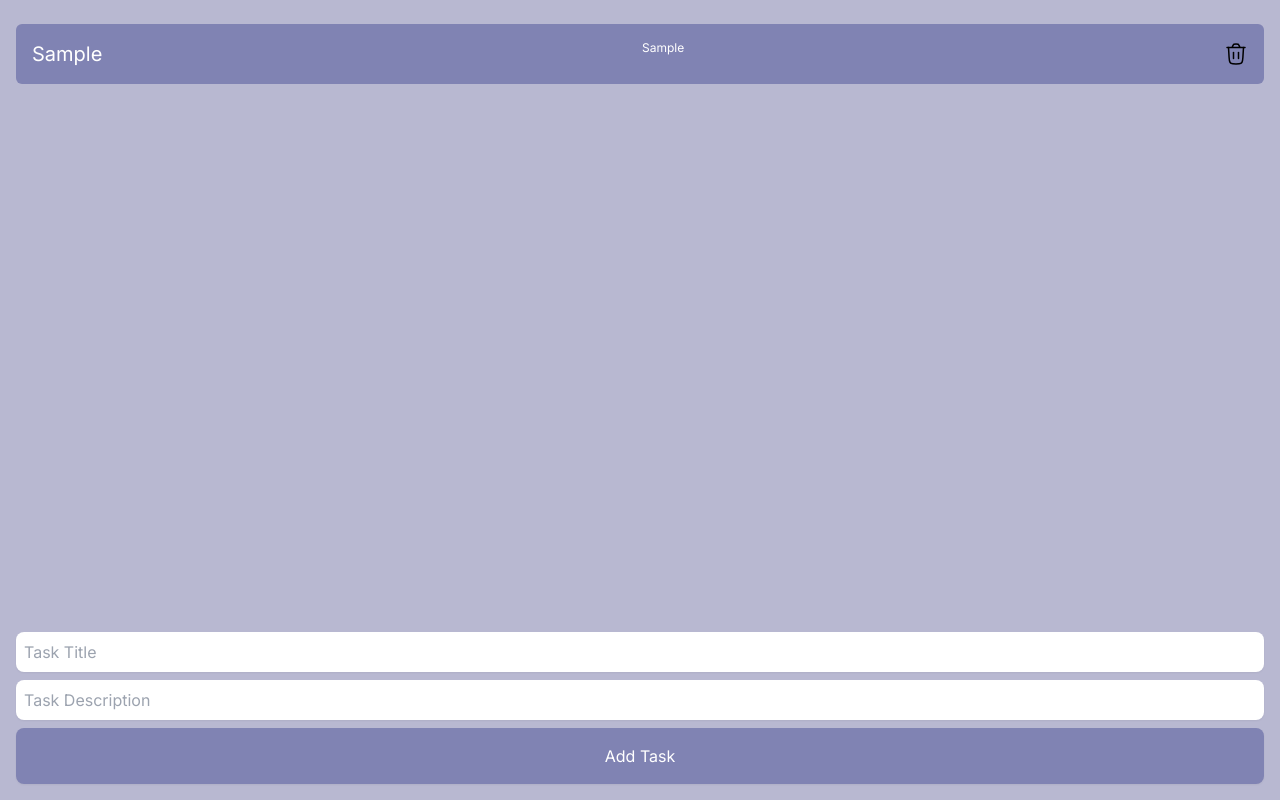
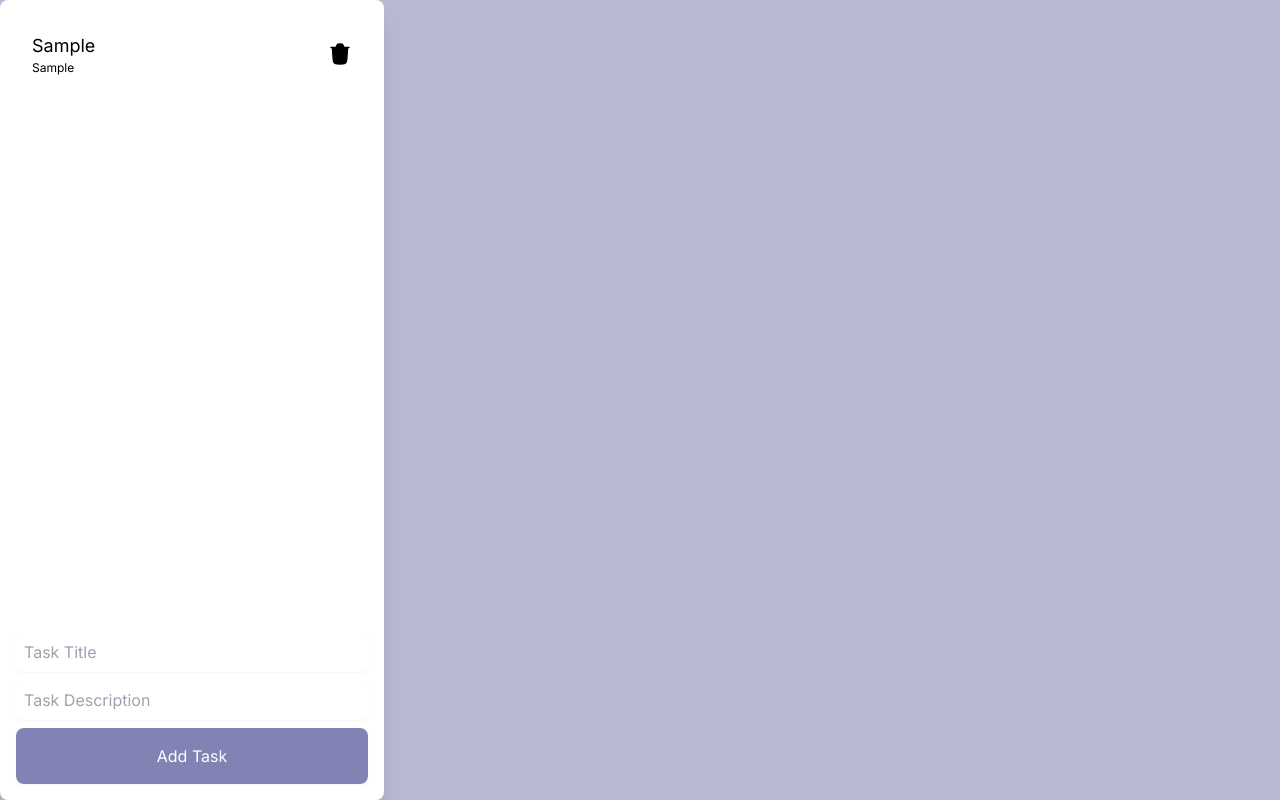
Before and after one commit to prabhathc/todo, a Next.js app: page / in a window 1280 px wide. Both pictures are taken after typing "Sample", "Sample" into the empty fields and a click on the button "Add Task". Built offline with nearby package versions, Linux system fonts and the light colour scheme.

Commit message:
laying down main design

```diff
--- a/app/components/Task.tsx
+++ b/app/components/Task.tsx
@@ -11,18 +11,20 @@ export default function Task({ task, deleteTask }: TaskProps) {
   };
 
   return (
-    <div className="mt-2">
-      <div className="flex justify-between p-4 w-full rounded-md bg-cool-gray text-white">
-        <div className="text-xl">{task.title}</div>
-        <div className="text-xs">{task.description}</div>
-        <button onClick={handleDelete}>
+    <div className="group">
+      <div className="flex justify-between p-4 rounded-lg hover:bg-cool-gray hover:text-white duration-200 w-full">
+        <div className="flex flex-col">
+          <div className="text-lg">{task.title}</div>
+          <div className="text-xs hidden sm:inline-block">{task.description}</div>
+        </div>
+        <button onClick={handleDelete} className="flex items-center justify-center">
           <svg
             xmlns="http://www.w3.org/2000/svg"
             viewBox="0 0 24 24"
             width={24}
             height={24}
-            color={"#000000"}
-            fill={"none"}
+            fill="currentColor"
+            className="text-black group-hover:text-white"
           >
             <path
               d="M19.5 5.5L18.8803 15.5251C18.7219 18.0864 18.6428 19.3671 18.0008 20.2879C17.6833 20.7431 17.2747 21.1273 16.8007 21.416C15.8421 22 14.559 22 11.9927 22C9.42312 22 8.1383 22 7.17905 21.4149C6.7048 21.1257 6.296 20.7408 5.97868 20.2848C5.33688 19.3626 5.25945 18.0801 5.10461 15.5152L4.5 5.5"
@@ -30,9 +32,24 @@ export default function Task({ task, deleteTask }: TaskProps) {
               strokeWidth="1.5"
               strokeLinecap="round"
             />
-            <path d="M3 5.5H21M16.0557 5.5L15.3731 4.09173C14.9196 3.15626 14.6928 2.68852 14.3017 2.39681C14.215 2.3321 14.1231 2.27454 14.027 2.2247C13.5939 2 13.0741 2 12.0345 2C10.9688 2 10.436 2 9.99568 2.23412C9.8981 2.28601 9.80498 2.3459 9.71729 2.41317C9.32164 2.7167 9.10063 3.20155 8.65861 4.17126L8.05292 5.5" stroke="currentColor" strokeWidth="1.5" strokeLinecap="round" />
-            <path d="M9.5 16.5L9.5 10.5" stroke="currentColor" strokeWidth="1.5" strokeLinecap="round" />
-            <path d="M14.5 16.5L14.5 10.5" stroke="currentColor" strokeWidth="1.5" strokeLinecap="round" />
+            <path
+              d="M3 5.5H21M16.0557 5.5L15.3731 4.09173C14.9196 3.15626 14.6928 2.68852 14.3017 2.39681C14.215 2.3321 14.1231 2.27454 14.027 2.2247C13.5939 2 13.0741 2 12.0345 2C10.9688 2 10.436 2 9.99568 2.23412C9.8981 2.28601 9.80498 2.3459 9.71729 2.41317C9.32164 2.7167 9.10063 3.20155 8.65861 4.17126L8.05292 5.5"
+              stroke="currentColor"
+              strokeWidth="1.5"
+              strokeLinecap="round"
+            />
+            <path
+              d="M9.5 16.5L9.5 10.5"
+              stroke="currentColor"
+              strokeWidth="1.5"
+              strokeLinecap="round"
+            />
+            <path
+              d="M14.5 16.5L14.5 10.5"
+              stroke="currentColor"
+              strokeWidth="1.5"
+              strokeLinecap="round"
+            />
           </svg>
         </button>
       </div>
--- a/app/components/TaskBoard.tsx
+++ b/app/components/TaskBoard.tsx
@@ -37,8 +37,9 @@ export default function TaskBoard() {
   };
 
   return (
-    <div className="flex flex-col min-h-screen max-w-screen-xl w-full">
-      <div className="p-4">
+    <div className="flex max-w-screen-3xl w-full">
+      <div className="flex flex-col min-h-screen bg-white shadow-xl rounded-lg w-96">
+        <div className="p-4 overflow-auto h-full ">
           <AnimatePresence>
             {tasks.map((task) => (
               <motion.div
@@ -71,12 +72,16 @@ export default function TaskBoard() {
               />
               <button
                 type="submit"
-            className="shadow-sm p-4 bg-cool-gray text-white rounded-lg hover:outline-cool-gray duration-100 w-full"
+                className="shadow-sm p-4 bg-cool-gray text-white rounded-lg w-full"
               >
                 Add Task
               </button>
             </form>
           </div>
       </div>
+      <div>
+
+      </div>
+    </div>
   );
 }
--- a/package.json
+++ b/package.json
@@ -16,7 +16,8 @@
     "framer-motion": "^11.2.12",
     "next": "14.2.4",
     "react": "^18",
-    "react-dom": "^18"
+    "react-dom": "^18",
+    "react-use-measure": "^2.1.1"
   },
   "devDependencies": {
     "@types/node": "^20",
--- a/tailwind.config.ts
+++ b/tailwind.config.ts
@@ -16,6 +16,7 @@ const config: Config = {
       colors: {
         'french-gray': '#B8B8D1',
         'cool-gray': '#8083B3',
+        'light-gray': '#cdccd1'
       }
     },
   },
```
Also changed, not shown: 1 other file (tests, documents, lock files or other folders). Lines whose indentation alone changed are shown as unchanged.
